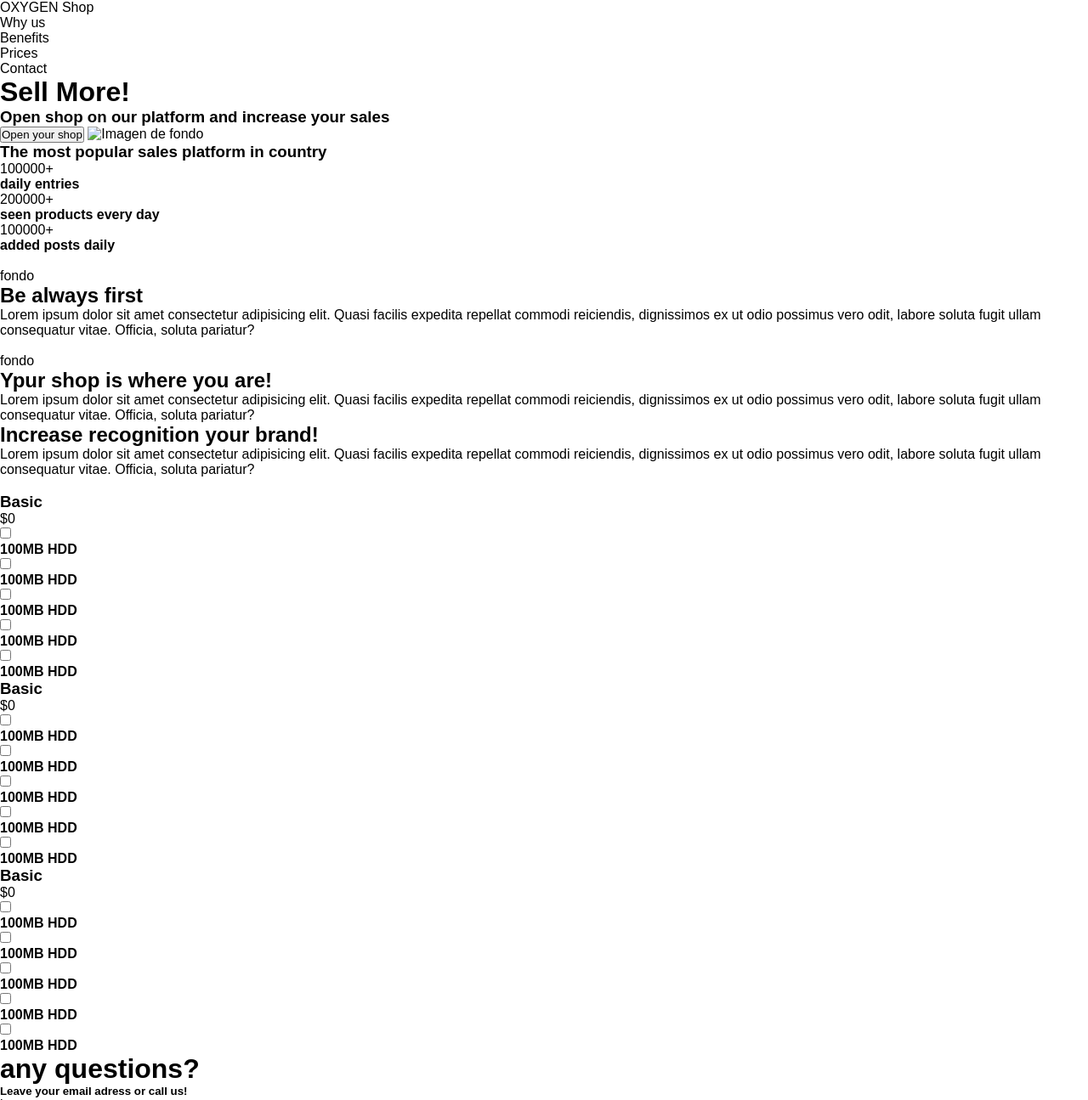
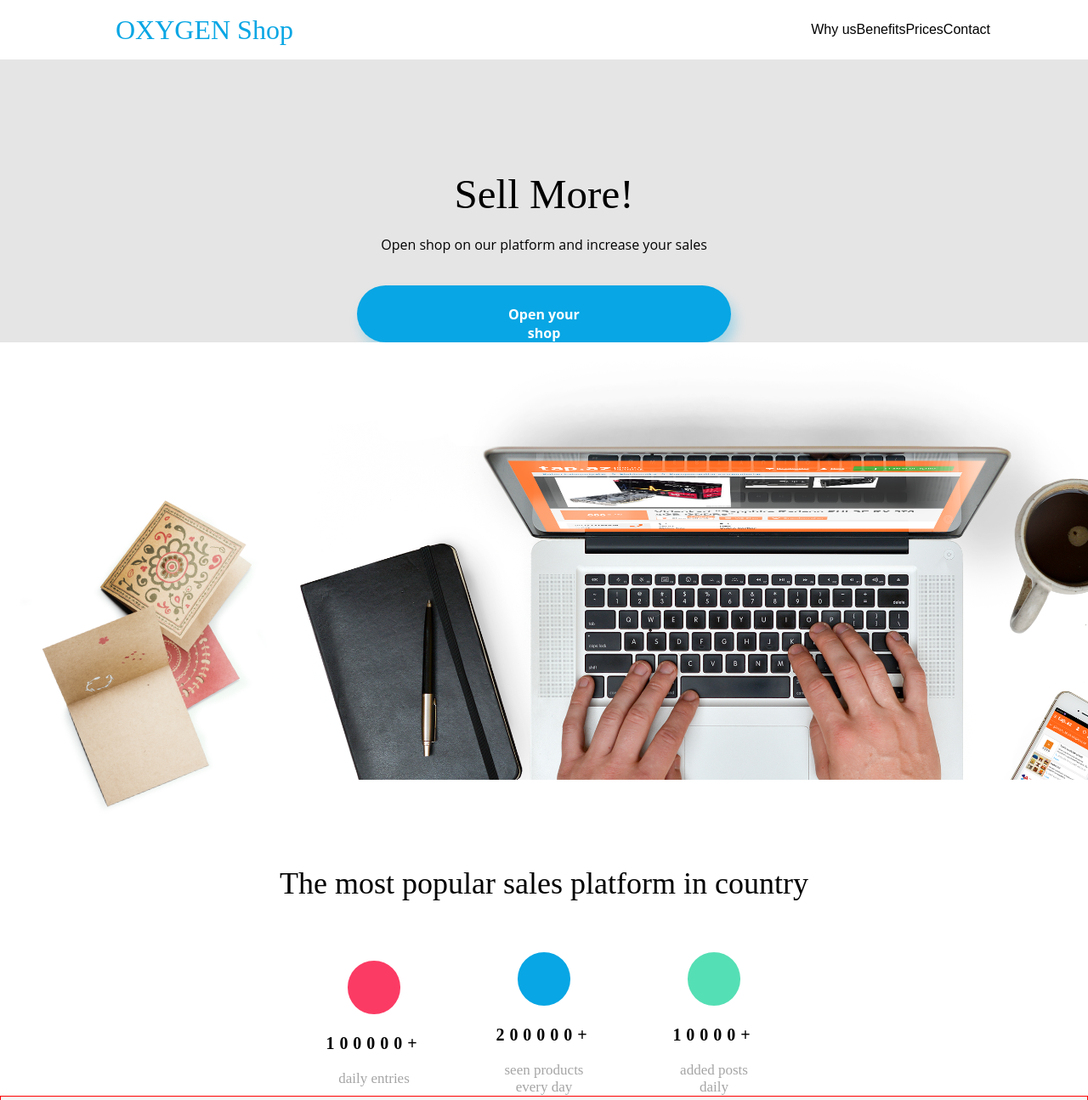
Before and after one commit to Guido-Ortiz/oxygen-shop, a plain HTML site: page index.html in a window 1280 px wide. Shown: the top 1295 px of the page at 85% size. Drawn offline with Linux system fonts and the light colour scheme.

Commit message:
desktop pages

```diff
--- a/index.html
+++ b/index.html
@@ -4,15 +4,15 @@
     <meta charset="UTF-8">
     <meta http-equiv="X-UA-Compatible" content="IE=edge">
     <meta name="viewport" content="width=device-width, initial-scale=1.0">
-    <title>Document</title>
+    <title>Oxygen Shop</title>
     <link rel="stylesheet" href="./scss/style.css">
 </head>
 <body>
 
     <!-- NAVBAR -->
-    <navbar>
-        OXYGEN Shop
-        <ul>
+    <navbar class="navbar">
+        <div class="navbar--title">OXYGEN Shop</div>
+        <ul class="navbar--menu">
             <li>Why us</li>
             <li>Benefits</li>
             <li>Prices</li>
@@ -21,53 +21,59 @@
     </navbar>
 
     <!-- LANDING -->
-    <div>
-        <h1>Sell More!</h1>
-        <h3>Open shop on our platform and increase your sales</h3>
-        <button>Open your shop</button>
-        <img alt="Imagen de fondo"/>
+    <div class="landing">
+        <h1 class="landing--title">Sell More!</h1>
+        <h3 class="landing--paragraph">Open shop on our platform and increase your sales</h3>
+        <button class="landing--btn">Open your shop</button>
+        <div alt="Imagen de fondo" class="landing--img"></div>
     </div>
 
     <!-- POPULARITY SECTION -->
-    <div>
-        <h3>The most popular sales platform in country</h3>
-        <div>
-            <div>
-                <span>100000+</span>
-                <h4>daily entries</h4>
+    <div class="popularity">
+        <h3 class="popularity--title">The most popular sales platform in country</h3>
+        <div class="popularity--items">
+            <div class="popularity--item">
+                <div class="popularity--circle"></div>
+                <span class="popularity--number">100000+</span>
+                <h4 class="popularity--text">daily entries</h4>
             </div>
-            <div>
-                <span>200000+</span>
-                <h4>seen products every day</h4>
+            <div class="popularity--item">
+                <div class="popularity--circle--two"></div>
+                <span class="popularity--number">200000+</span>
+                <h4 class="popularity--text">seen products every day</h4>
             </div>
-            <div>
-                <span>100000+</span>
-                <h4>added posts daily</h4>
+            <div class="popularity--item">
+                <div class="popularity--circle--three"></div>
+                <span class="popularity--number">10000+</span>
+                <h4 class="popularity--text">added posts daily</h4>
             </div>
         </div>
     </div>
 
     <!-- SHOP DESCRIPTION SECTION -->
-    <div>
-        <div>
+    <div class="shop">
+        <div class="shop--item">
+            <div class="shop--item--container">
+                <h2 class="shop--item--title">Be always first</h2>
+                <p class="shop--item--paragraph">Lorem ipsum dolor sit amet consectetur adipisicing elit. Quasi facilis expedita repellat commodi reiciendis, dignissimos ex ut odio possimus vero odit, labore soluta fugit ullam consequatur vitae. Officia, soluta pariatur?</p>
+                <div class="shop--item--separator"></div>
+            </div>
             <div>
-                <img />
-                <div>fondo</div>
+                <img src="./resources/mac.png" alt="Macbook" />
+                <div></div>
             </div>
-            <h2>Be always first</h2>
-            <p>Lorem ipsum dolor sit amet consectetur adipisicing elit. Quasi facilis expedita repellat commodi reiciendis, dignissimos ex ut odio possimus vero odit, labore soluta fugit ullam consequatur vitae. Officia, soluta pariatur?</p>
         </div>
 
-        <div>
+        <div class="shop--item">
             <div>
-                <img />
+                <img src="./resources/mac.png" alt="Macbook" />
                 <div>fondo</div>
             </div>
             <h2>Ypur shop is where you are!</h2>
             <p>Lorem ipsum dolor sit amet consectetur adipisicing elit. Quasi facilis expedita repellat commodi reiciendis, dignissimos ex ut odio possimus vero odit, labore soluta fugit ullam consequatur vitae. Officia, soluta pariatur?</p>
         </div>
 
-        <div>
+        <div class="shop--item">
             <h2>Increase recognition your brand!</h2>
             <p>Lorem ipsum dolor sit amet consectetur adipisicing elit. Quasi facilis expedita repellat commodi reiciendis, dignissimos ex ut odio possimus vero odit, labore soluta fugit ullam consequatur vitae. Officia, soluta pariatur?</p>
             <img />
--- /dev/null
+++ b/scss/_landing.scss
@@ -0,0 +1,67 @@
+.landing {
+    display: flex;
+    flex-direction: column;
+    justify-content: flex-start;
+    align-items: center;
+    padding-top: 130px;
+    background: #E5E5E5;
+}
+
+/* MEDIA QUERIE - MOBILE */
+@media (max-width:576px) {}
+
+/* MEDIA QUERIE - TABLETS */
+@media (min-width:576px)and(max-width:992px) {}
+
+/* MEDIA QUERIE - DESKTOP */
+@media (min-width:992px) {
+    .landing--title {
+        font-family: 'Raleway';
+        font-style: normal;
+        font-weight: 400;
+        font-size: 49px;
+        line-height: 57px;
+        text-align: center;
+        color: #000000;
+        margin-bottom: 20px;
+    }
+
+    .landing--paragraph {
+        font-family: 'Open Sans';
+        font-style: normal;
+        font-weight: 400;
+        font-size: 16px;
+        line-height: 22px;
+        text-align: center;
+        color: #000000;
+        margin-bottom: 37px;
+    }
+
+    .landing--btn {
+        width: 440px;
+        height: 67px;
+        background: $color-principal;
+        box-shadow: 5px 10px 14px rgba(7, 172, 230, 0.29);
+        border-radius: 40px;
+        border: none;
+        padding: 23px 157px;
+        font-family: 'Open Sans';
+font-style: normal;
+font-weight: 700;
+font-size: 16px;
+line-height: 22px;
+text-align: center;
+
+color: #FFFFFF;
+    }
+
+    .landing--img {
+        height:594px;
+        width: 100vw;
+        background-color:#FFFFFF;
+        color:white;
+        position:relative;
+        background-image: url("../resources/landing.png");
+        background-size: cover;
+    }
+}
--- /dev/null
+++ b/scss/_navbar.scss
@@ -0,0 +1,49 @@
+@media (max-width:576px) {
+    .navbar {
+        width: 100%;
+        height: 70px;
+        // border: 1px solid red;
+    }
+
+    .navbar--title {}
+
+    .navbar--menu {
+        display: none;
+    }
+}
+
+/* MEDIA QUERIE - DESKTOP */
+@media (min-width:992px) {
+    .navbar {
+        width: 100%;
+        height: 70px;
+        // border: 1px solid red;
+        background: #FFFFFF;
+        box-shadow: 0px 3px 6px rgba(0, 0, 0, 0.29);
+        display: flex;
+        flex-direction: row;
+        align-items: center;
+        justify-content: space-between;
+
+    }
+    .navbar--title {
+        margin-left: 136px;
+        font-family: 'Raleway';
+        font-style: normal;
+        font-weight: 300;
+        font-size: 32px;
+        line-height: 37px;
+        color: $color-principal;
+    }
+
+    .navbar--menu {
+        display: flex;
+        flex-direction: row;
+        align-items: center;
+        justify-content: center;
+        margin-right: 115px;
+    }
+}
+
+/* MEDIA QUERIE - TABLETS */
+@media (min-width:576px)and(max-width:992px) {}
--- /dev/null
+++ b/scss/_popularity.scss
@@ -0,0 +1,83 @@
+.popularity {
+    // border: 1px solid red;
+    display: flex;
+    flex-direction: column;
+    justify-content: flex-start;
+    align-items: center;
+}
+
+.popularity--title {
+    margin-top: 22px;
+    font-family: 'Raleway';
+    font-style: normal;
+    font-weight: 400;
+    font-size: 36px;
+    line-height: 42px;
+    text-align: center;
+    color: #000000;
+}
+
+.popularity--items {
+    display: flex;
+    flex-direction: row;
+    justify-content: center;
+    align-items: center;
+    margin-top: 60px;
+}
+
+.popularity--item {
+    // border: 1px solid blue;
+    width: 100px;
+    margin: 0 50px;
+    display: flex;
+    flex-direction: column;
+    justify-content: flex-start;
+    align-items: center;
+}
+
+.popularity--circle {
+    width: 62.71px;
+    height: 62.71px;
+    border-radius: 50%;
+    background: $color-uno;
+}
+
+.popularity--circle--two {
+    width: 62.71px;
+    height: 62.71px;
+    border-radius: 50%;
+    background: $color-principal;
+}
+
+.popularity--circle--three {
+    width: 62.71px;
+    height: 62.71px;
+    border-radius: 50%;
+    background: $color-dos;
+}
+
+.popularity--number {
+    font-family: 'Raleway';
+    font-style: normal;
+    font-weight: 800;
+    font-size: 20px;
+    line-height: 24px;
+    /* identical to box height, or 120% */
+
+    text-align: center;
+    letter-spacing: 5.96px;
+
+    color: #000000;
+    margin-top: 22px;
+    margin-bottom: 20px;
+}
+
+.popularity--text {
+    font-family: 'Raleway';
+    font-style: normal;
+    font-weight: 400;
+    font-size: 17px;
+    line-height: 20px;
+    text-align: center;
+    color: #A5A5A5;
+}
--- /dev/null
+++ b/scss/_shop.scss
@@ -0,0 +1,62 @@
+.shop {
+    border: 1px solid red;
+    height: 1000px;
+    background: #F7F7F7;
+    display: flex;
+    flex-direction: column;
+    justify-content: flex-start;
+    align-items: center;
+    padding-top: 105px;
+}
+
+.shop--item {
+    border: 1px solid greenyellow;
+    width: 1124px;
+    height: 370px;
+    margin-bottom: 37px;
+    display: flex;
+    flex-direction: row;
+}
+
+.shop--item--container {
+    border: 1px solid violet;
+    width: 600px;
+    display: flex;
+    flex-direction: column;
+    align-items: flex-start;
+    justify-content: flex-start;
+    padding: 91px 35px;
+}
+
+.shop--item--title {
+    font-family: 'Raleway';
+font-style: normal;
+font-weight: 400;
+font-size: 36px;
+line-height: 42px;
+/* identical to box height, or 117% */
+
+
+color: #000000;
+margin-bottom: 30px;
+}
+
+.shop--item--paragraph {
+    font-family: 'Open Sans';
+font-style: normal;
+font-weight: 400;
+font-size: 16px;
+line-height: 22px;
+/* or 138% */
+
+
+color: #000000;
+margin-bottom: 50px;
+}
+
+.shop--item--separator {
+    // color:$color-uno;
+    width: 327px;
+    height: 0;
+    border: 4px solid #FB3B64;;
+}
--- /dev/null
+++ b/scss/_variables.scss
@@ -0,0 +1,3 @@
+$color-principal: #08A6E4;
+$color-uno: #FB3B64;
+$color-dos: #55DFB4;
--- a/scss/style.scss
+++ b/scss/style.scss
@@ -1,2 +1,8 @@
 @import './resets';
+@import './variables';
+@import './navbar';
+@import './landing';
+@import './popularity';
+@import './shop';
+
 @import './prueba';
```
Also changed, not shown: resources/landing.png (added), resources/mac.png (added), scss/style.css, 1 other file.
